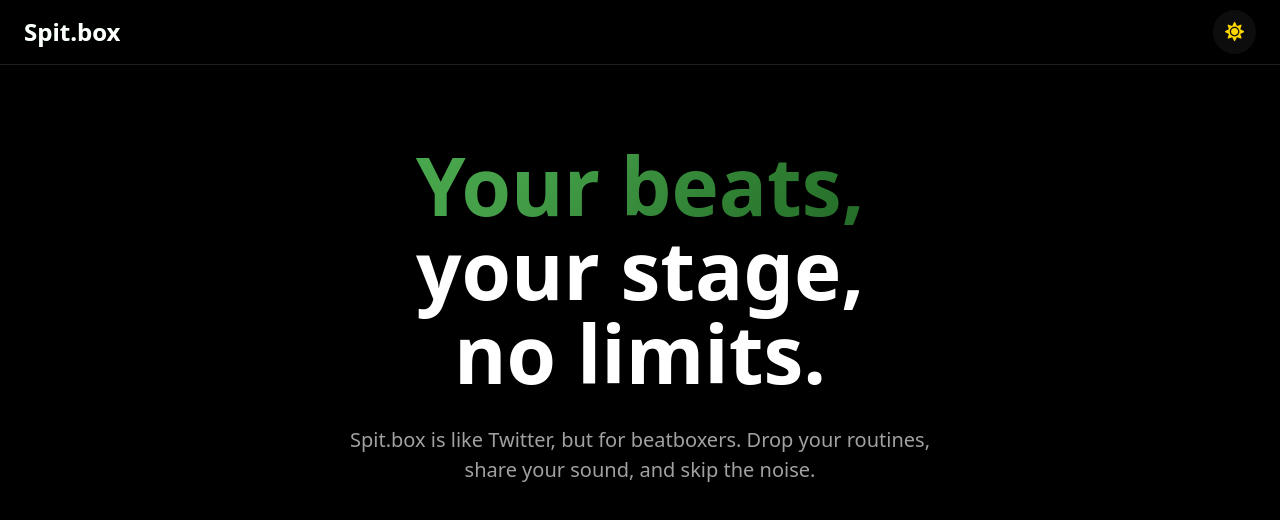
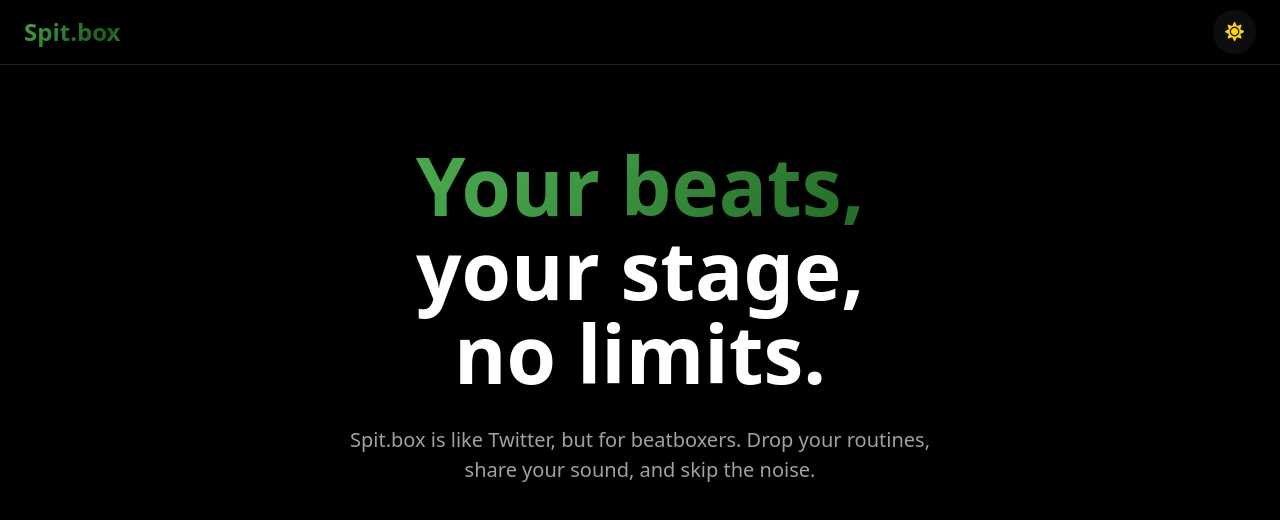
Before and after one commit to shasha98sr/beatexchange, a React (Create React App) app in the folder frontend/: page / in a window 1280 px wide. Shown: the top 520 px of the page. Built offline with nearby package versions, Linux system fonts and the light colour scheme; no server answers.

Commit message:
logo color fix

```diff
--- a/frontend/src/components/Navbar.tsx
+++ b/frontend/src/components/Navbar.tsx
@@ -73,8 +73,6 @@ const Navbar: React.FC<NavbarProps> = ({ onToggleTheme }) => {
           sx={{
             fontWeight: 'bold',
             fontSize: { xs: '1.25rem', sm: '1.5rem' },
-            textDecoration: 'none',
-            color: 'inherit'
           }}
         >
           Spit.box
```
